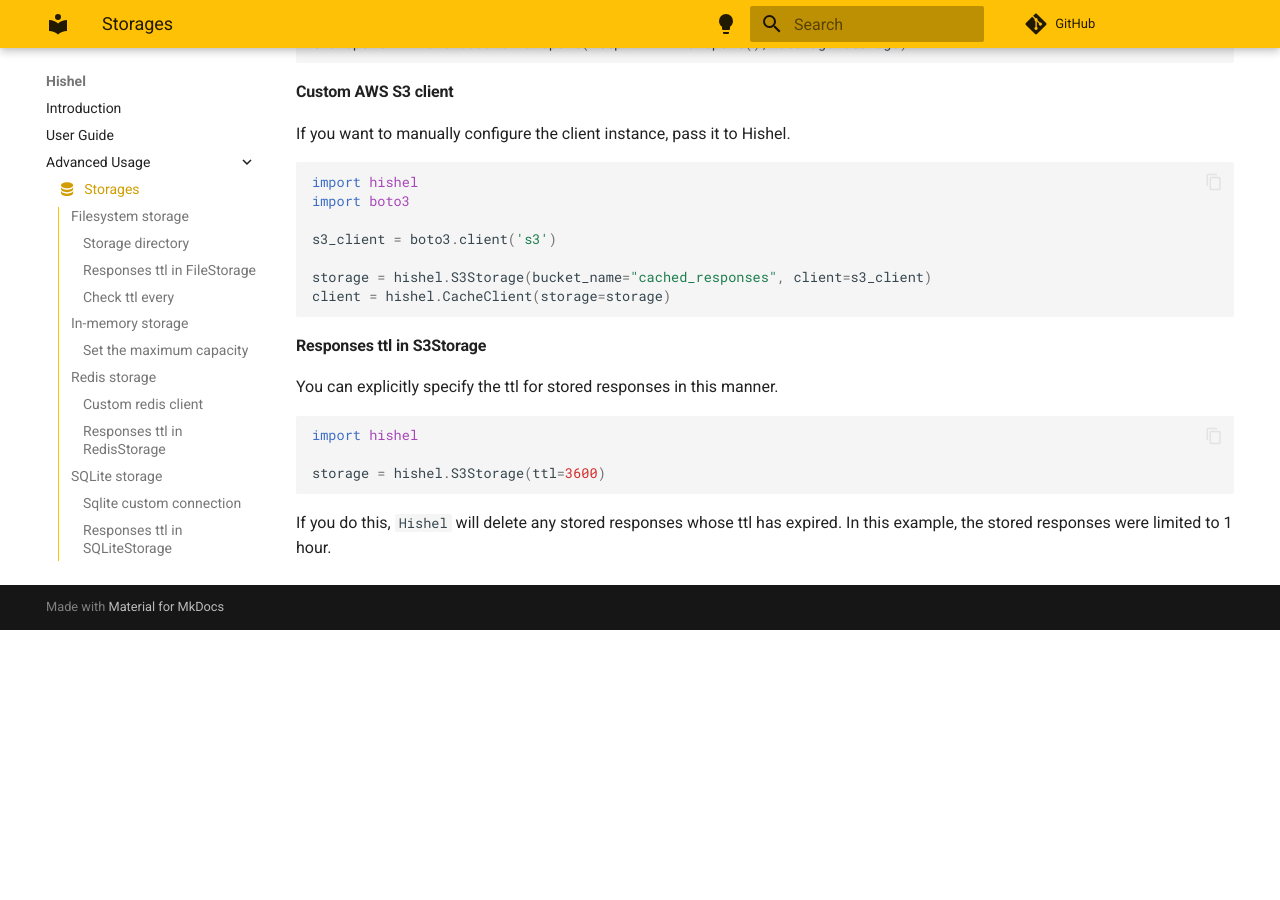
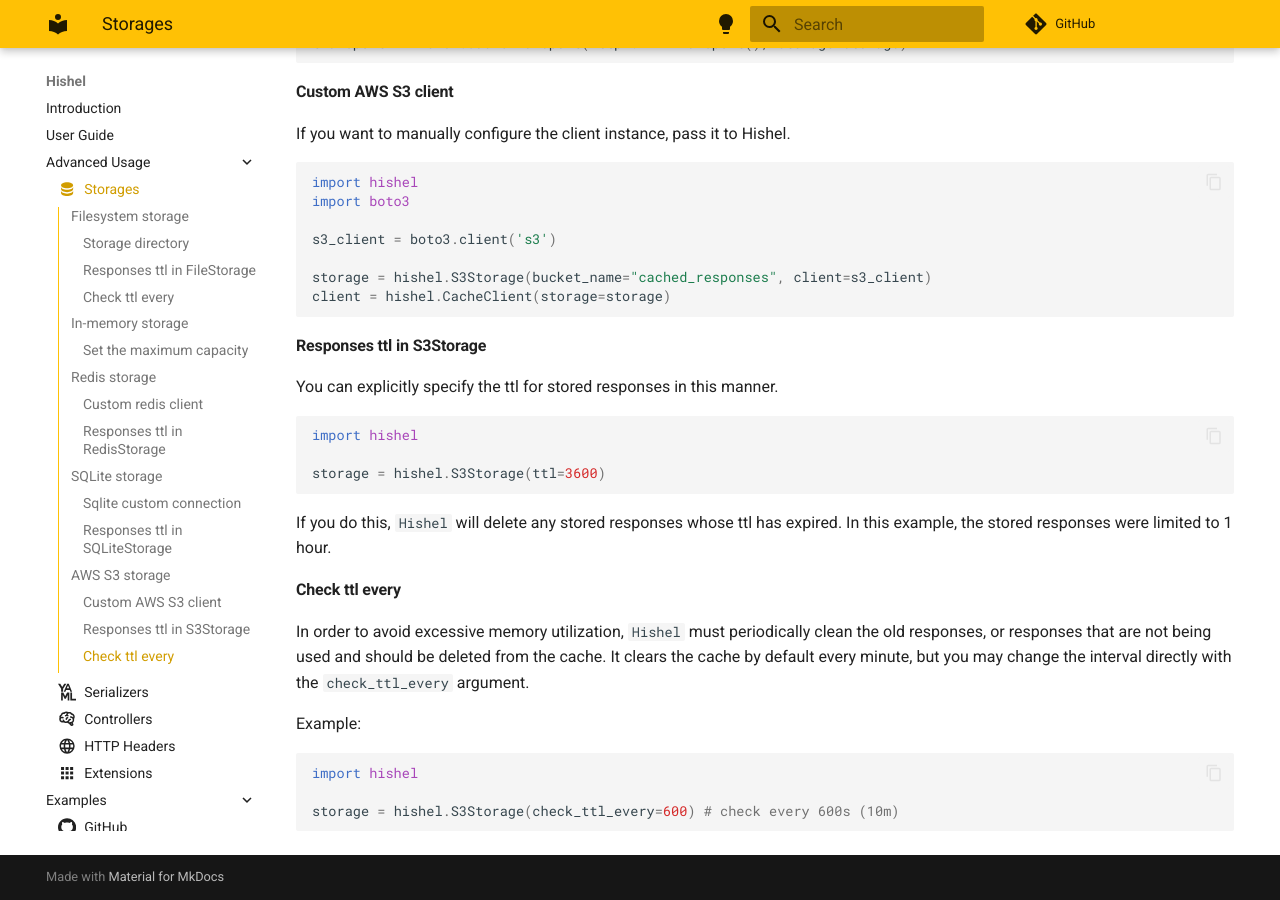
Before and after one commit to karpetrosyan/hishel, an MkDocs documentation site: the page built from docs/advanced/storages.md, in a window 1280 px wide and 900 px high, scrolled down 5041 px. Built offline with MkDocs 1.6.1 and Material for MkDocs 9.7.7, drawn with Linux system fonts in a browser that asks for light colours; emoji names are drawn with the system emoji font; comment, search, counter and statistics services are not loaded; before the commit the page ends 5671 px from its top, so only the background shows below that.

Commit message:
Update storages.md
Add `check_ttl_every` example for `S3Storage`

````diff
--- a/docs/advanced/storages.md
+++ b/docs/advanced/storages.md
@@ -283,3 +283,16 @@
 
 If you do this, `Hishel` will delete any stored responses whose ttl has expired.
 In this example, the stored responses were limited to 1 hour.
+
+#### Check ttl every
+
+In order to avoid excessive memory utilization, `Hishel` must periodically clean the old responses, or responses that are not being used and should be deleted from the cache.
+It clears the cache by default every minute, but you may change the interval directly with the `check_ttl_every` argument.
+
+Example:
+
+```python
+import hishel
+
+storage = hishel.S3Storage(check_ttl_every=600) # check every 600s (10m)
+```
````
